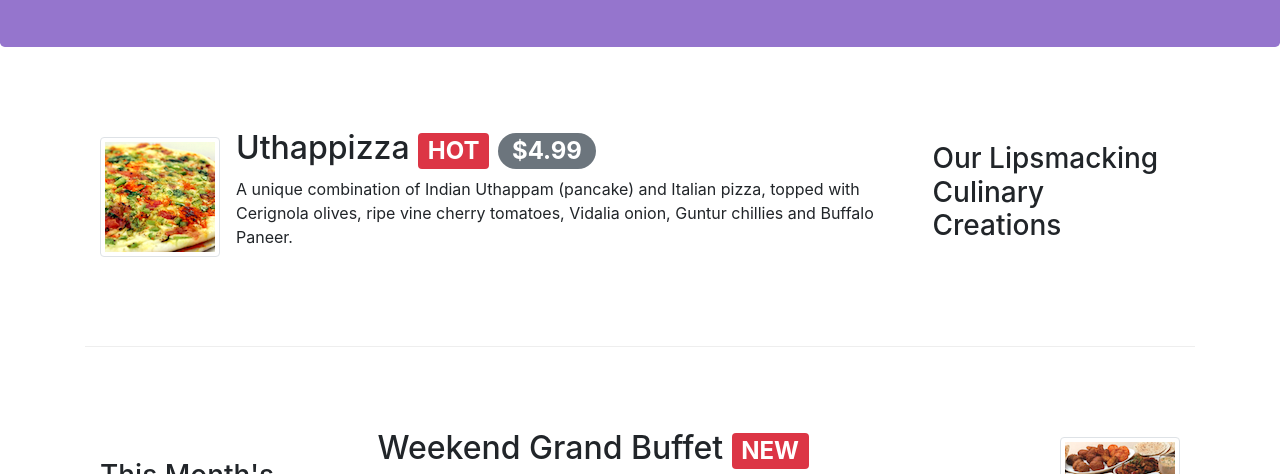
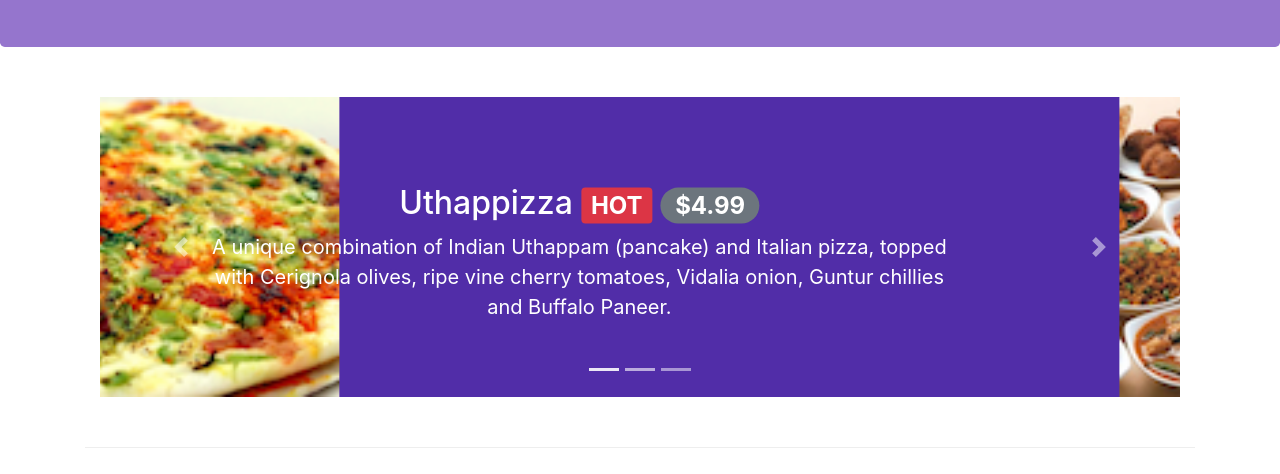
Before and after one commit to sheicraus/coursera-bootstrap4, a plain HTML site: page index.html in a window 1280 px wide. Shown: the part 247-721 px from the top of the page. Drawn offline with nearby package versions, Linux system fonts and the light colour scheme.

Commit message:
add:carousel

```diff
--- a/css/styles.css
+++ b/css/styles.css
@@ -44,3 +44,24 @@ body {
     border-bottom: 1px solid #ddd;
     padding: 15px;
 }
+
+.carousel {
+    background: #512DA8;
+}
+
+.carousel-item {
+    height: 300px;
+}
+
+.carousel-item img {
+    position: absolute;
+    top: 0;
+    left: 0;
+    min-height: 300px;
+}
+
+.carousel-caption{
+	position: absolute;
+	transform: translate(0%, -10%);
+	font-size: 20px;
+}
--- a/index.html
+++ b/index.html
@@ -108,6 +108,53 @@
     </header>
 
     <div class="container">
+        <div class="row row-content">
+            <div class="col">
+                <div id="mycarousel" class="carousel slide" data-ride="carousel">
+                    <div class="carousel-inner" role="listbox">
+                        <div class="carousel-item active">
+                            <img class="d-block img-fluid" src="img/uthappizza.png" alt="uthappizza">
+                            <div class="carousel-caption d-none d-md-block">
+                                <h2>Uthappizza <span class="badge badge-danger">HOT</span> <span
+                                        class="badge badge-pill badge-secondary">$4.99</span></h2>
+                                <p class="d-none d-sm-block">A unique combination of Indian Uthappam (pancake) and
+                                    Italian pizza, topped with Cerignola olives, ripe vine cherry tomatoes, Vidalia
+                                    onion, Guntur chillies and Buffalo Paneer.</p>
+                            </div>
+                        </div>
+                        <div class="carousel-item">
+                            <img class="d-block img-fluid" src="img/buffet.png" alt="buffet">
+                            <div class="carousel-caption d-none d-md-block">
+                                <h2>Weekend Grand Buffet <span class="badge badge-danger">NEW</span></h2>
+                                <p class="d-none d-sm-block">Featuring mouthwatering combinations with a choice of five
+                                    different salads, six enticing appetizers, six main entrees and five choicest
+                                    desserts. Free flowing bubbly and soft drinks. All for just $19.99 per person </p>
+                            </div>
+                        </div>
+                        <div class="carousel-item">
+                            <img class="d-block img-fluid" src="img/alberto.png" alt="alberto">
+                            <div class="carousel-caption d-none d-md-block">
+                                <h2>Alberto Somayya</h2>
+                                <h4>Executive Chef</h4>
+                                <p class="d-none d-sm-block">Award winning three-star Michelin chef with wide
+                                    International experience having worked closely with whos-who in the culinary world,
+                                    he specializes in creating mouthwatering Indo-Italian fusion experiences. </p>
+                            </div>
+                        </div>
+                    </div>
+                    <ol class="carousel-indicators">
+                        <li data-target="#mycarousel" data-slide-to="0" class="active"></li>
+                        <li data-target="#mycarousel" data-slide-to="1"></li>
+                        <li data-target="#mycarousel" data-slide-to="2""></li>
+                    </ol>
+                    <a class=" carousel-control-prev" href="#mycarousel" role="button" data-slide="prev"><span
+                                class="carousel-control-prev-icon"> </span></a>
+                            <a class="carousel-control-next" href="#mycarousel" role="button" data-slide="next"><span
+                                    class="carousel-control-next-icon"> </span></a>
+                </div>
+            </div>
+        </div>
+
         <div class="row row-content align-items-center">
             <div class="col-12 col-sm-4 order-sm-last col-md-3">
                 <h3>Our Lipsmacking Culinary Creations</h3>
```
